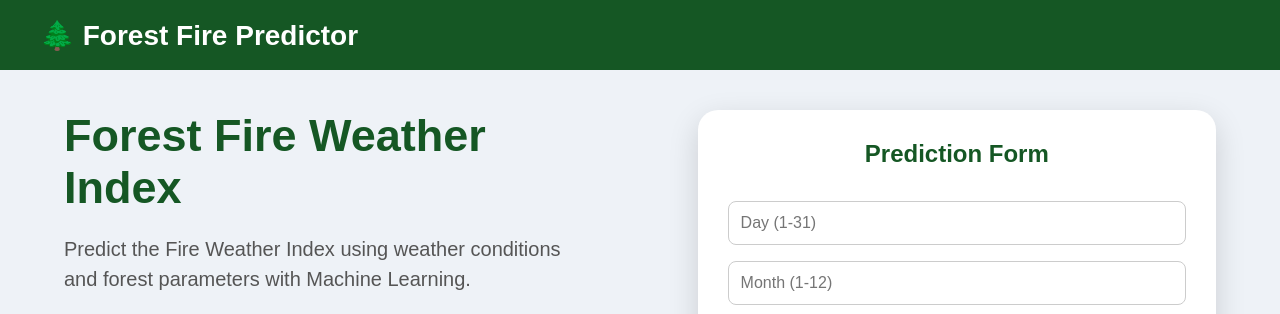
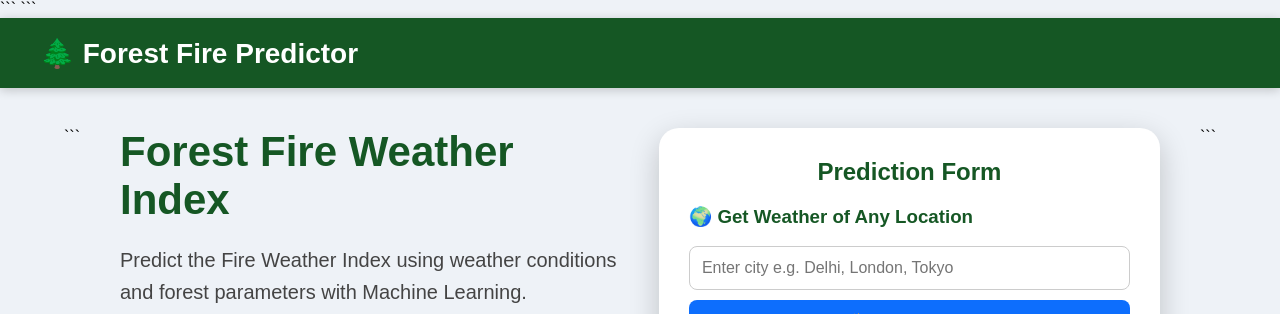
Before and after one commit to Fourierfantastic/forestAgni, a Flask app: page /predictdata in a window 1280 px wide. Shown: the top 314 px of the page. Run offline with Flask 3, Linux system fonts and the light colour scheme.

Commit message:
ui design

````diff
--- a/app.py
+++ b/app.py
@@ -1,4 +1,6 @@
 from flask import Flask,request,render_template
+import requests
+from flask import jsonify,request
 import numpy as np
 import pandas as pd
 import warnings
@@ -23,21 +25,22 @@ def predict_datapoint():
         return render_template('home.html')
     else:
         data = CustomData(
-    day=int(request.form.get("day")),
-    month=int(request.form.get("month")),
-    year=int(request.form.get("year")),
-    Temperature=float(request.form.get("Temperature")),
-    RH=float(request.form.get("RH")),
-    Ws=float(request.form.get("Ws")),
-    Rain=float(request.form.get("Rain")),
-    FFMC=float(request.form.get("FFMC")),
-    DMC=float(request.form.get("DMC")),
-    DC=float(request.form.get("DC")),
-    ISI=float(request.form.get("ISI")),
-    BUI=float(request.form.get("BUI")),
-    Region=int(request.form.get("Region")),
-    Classes=request.form.get("Classes")
-)
+        day=int(request.form.get("day")),
+        month=int(request.form.get("month")),
+        year=int(request.form.get("year")),
+        Temperature=float(request.form.get("Temperature")),
+        RH=float(request.form.get("RH")),
+        Ws=float(request.form.get("Ws")),
+        Rain=float(request.form.get("Rain")),
+        FFMC=float(request.form.get("FFMC")),
+        DMC=float(request.form.get("DMC")),
+        DC=float(request.form.get("DC")),
+        ISI=float(request.form.get("ISI")),
+        BUI=float(request.form.get("BUI")),
+        Region=int(request.form.get("Region")),
+        Classes=request.form.get("Classes")
+    )
+
         pred_df=data.get_data_as_data_frame()
         print(pred_df)
         print("Before Prediction")
@@ -48,28 +51,86 @@ def predict_datapoint():
         print("after Prediction")
         fwi = round(float(results[0]),2)
 
-    if fwi < 5:
-         danger = "🟢 Very Low"
-         image = "very_low.jpg"
-    elif fwi < 15:
-        danger = "🟡 Low to Moderate"
-        image = "low.jpg"
-    elif fwi < 30:
-        danger = "🟠 High"
-        image = "high.jpg"
-    elif fwi < 45:
-        danger = "🔴 Very High"
-        image = "very_high.jpg"
-    else:
-        danger = "🚨 Extreme"
-        image = "extreme.jpg"
+        if fwi < 5:
+            danger = "🟢 Very Low"
+            image = "very_low.jpg"
+        elif fwi < 15:
+            danger = "🟡 Low to Moderate"
+            image = "low.jpg"
+        elif fwi < 30:
+            danger = "🟠 High"
+            image = "high.jpg"
+        elif fwi < 45:
+            danger = "🔴 Very High"
+            image = "very_high.jpg"
+        else:
+            danger = "🚨 Extreme"
+            image = "extreme.jpg"
 
-    return render_template(
-    "home.html",
-    results=fwi,
-    danger=danger,
-    image = image
-)
+        return render_template(
+        "home.html",
+        results=fwi,
+        danger=danger,
+        image = image
+    )
 
+ # current data weather
+@app.route("/current_weather")
+def current_weather():
+
+    city = request.args.get("city")
+
+    if not city:
+        return jsonify({"error": "Please enter a city name."})
+
+    # -------- Geocoding API --------
+
+    geo_url = (
+        f"https://geocoding-api.open-meteo.com/v1/search"
+        f"?name={city}&count=1"
+    )
+
+    geo_response = requests.get(geo_url)
+    geo_data = geo_response.json()
+
+    if "results" not in geo_data:
+        return jsonify({"error": "City not found."})
+
+    latitude = geo_data["results"][0]["latitude"]
+    longitude = geo_data["results"][0]["longitude"]
+    location = geo_data["results"][0]["name"]
+    country = geo_data["results"][0]["country"]
+
+    # -------- Weather API --------
+
+    weather_url = (
+        f"https://api.open-meteo.com/v1/forecast?"
+        f"latitude={latitude}"
+        f"&longitude={longitude}"
+        f"&current=temperature_2m,"
+        f"relative_humidity_2m,"
+        f"wind_speed_10m,"
+        f"rain"
+    )
+
+    weather_response = requests.get(weather_url)
+    weather_data = weather_response.json()
+
+    current = weather_data["current"]
+
+    return jsonify({
+
+        "location": location,
+        "country": country,
+
+        "temperature": current["temperature_2m"],
+
+        "humidity": current["relative_humidity_2m"],
+
+        "wind_speed": current["wind_speed_10m"],
+
+        "rain": current["rain"]
+
+    })
 if __name__=="__main__":
     app.run(host="0.0.0.0",debug=True)
--- a/requirements.txt
+++ b/requirements.txt
@@ -5,4 +5,5 @@ scikit-learn
 matplotlib
 dill
 flask
+requests
 -e .
--- a/static/css/style.css
+++ b/static/css/style.css
@@ -2,16 +2,18 @@
     margin:0;
     padding:0;
     box-sizing:border-box;
-    font-family:Arial,Helvetica,sans-serif;
+    font-family:Arial, Helvetica, sans-serif;
 }
 
 body{
 
     background:#eef2f7;
+
 }
 
 nav{
 
+    width:100%;
     height:70px;
     background:#155724;
     color:white;
@@ -20,6 +22,8 @@ nav{
     padding-left:40px;
     font-size:28px;
     font-weight:bold;
+    box-shadow:0 2px 10px rgba(0,0,0,.2);
+
 }
 
 .container{
@@ -28,32 +32,41 @@ nav{
     margin:40px auto;
     display:flex;
     justify-content:space-between;
+    gap:40px;
+
 }
 
 .left{
 
     width:45%;
+
 }
 
 .left h1{
 
     color:#155724;
-    font-size:45px;
+    font-size:42px;
     margin-bottom:20px;
+
 }
 
 .left p{
 
-    color:#555;
+    color:#444;
     font-size:20px;
-    line-height:30px;
+    line-height:32px;
+
 }
 
 .left img{
 
     width:100%;
+    height:500px;
     margin-top:30px;
     border-radius:20px;
+    object-fit:cover;
+    box-shadow:0 8px 20px rgba(0,0,0,.25);
+
 }
 
 .right{
@@ -62,80 +75,190 @@ nav{
     background:white;
     padding:30px;
     border-radius:20px;
-    box-shadow:0 10px 30px rgba(0,0,0,.15);
+    box-shadow:0 10px 30px rgba(0,0,0,.2);
+
 }
 
 .right h2{
 
     text-align:center;
-    margin-bottom:25px;
     color:#155724;
+    margin-bottom:20px;
+
 }
 
 form{
 
     display:flex;
     flex-direction:column;
+
 }
 
-input,select{
+input,
+select{
 
+    width:100%;
     padding:12px;
     margin:8px 0;
     border-radius:8px;
     border:1px solid #ccc;
     font-size:16px;
+
 }
 
 input:focus,
 select:focus{
 
-    border:2px solid green;
     outline:none;
+    border:2px solid #28a745;
+
 }
 
-button{
+#currentWeatherBtn{
+
+    width:100%;
+    padding:14px;
+    background:#0d6efd;
+    color:white;
+    border:none;
+    border-radius:8px;
+    font-size:18px;
+    cursor:pointer;
+    transition:.3s;
+
+}
+
+#currentWeatherBtn:hover{
+
+    background:#0b5ed7;
+
+}
+
+button[type="submit"]{
 
     margin-top:15px;
-    padding:15px;
+    padding:14px;
     background:#28a745;
     color:white;
     border:none;
     border-radius:8px;
     font-size:18px;
     cursor:pointer;
+    transition:.3s;
+
 }
 
-button:hover{
+button[type="submit"]:hover{
 
-    background:#1f7c35;
+    background:#1e7e34;
+
 }
 
 .result{
-    margin-top:25px;
+
+    margin-top:30px;
     padding:20px;
-    border-radius:12px;
+    border-radius:15px;
     background:#f8f9fa;
     text-align:center;
-    box-shadow:0 5px 15px rgba(0,0,0,0.15);
+    box-shadow:0 8px 20px rgba(0,0,0,.15);
+
 }
 
 .result h2{
+
     margin:12px 0;
+
 }
 
 .danger{
+
     color:#d32f2f;
+    font-size:28px;
     font-weight:bold;
-    font-size:28px;
+
 }
 
 .danger-image{
+
     width:100%;
-    max-width:500px;
-    height:300px;
+    height:320px;
+    margin-top:20px;
+    border-radius:15px;
     object-fit:cover;
-    border-radius:15px;
-    margin-top:20px;
     box-shadow:0 8px 20px rgba(0,0,0,.3);
+
 }
+
+@media(max-width:900px){
+
+.container{
+
+    flex-direction:column;
+
+}
+
+.left,
+.right{
+
+    width:100%;
+
+}
+
+.left img{
+
+    height:350px;
+
+}
+
+}
+
+.weather-search{
+
+    margin-bottom:20px;
+
+}
+
+.weather-search h3{
+
+    margin-bottom:10px;
+    color:#155724;
+
+}
+
+#city{
+
+    width:100%;
+    padding:12px;
+    border-radius:8px;
+    border:1px solid #ccc;
+    margin-bottom:10px;
+
+}
+
+#weatherBtn{
+
+    width:100%;
+    padding:12px;
+    background:#0d6efd;
+    color:white;
+    border:none;
+    border-radius:8px;
+    cursor:pointer;
+    font-size:17px;
+
+}
+
+#weatherBtn:hover{
+
+    background:#084298;
+
+}
+
+#weatherStatus{
+
+    margin-top:10px;
+    font-weight:bold;
+    color:green;
+
+}
--- a/templates/home.html
+++ b/templates/home.html
@@ -1,12 +1,17 @@
 <!DOCTYPE html>
+
 <html lang="en">
 <head>
     <meta charset="UTF-8">
     <meta name="viewport" content="width=device-width, initial-scale=1.0">
+
+```
 <title>Forest Fire Prediction</title>
 
 <link rel="stylesheet"
-          href="{{ url_for('static',filename='css/style.css') }}">
+      href="{{ url_for('static', filename='css/style.css') }}">
+```
+
 </head>
 
 <body>
@@ -19,6 +24,9 @@
 
 <div class="container">
 
+```
+<!-- LEFT SECTION -->
+
 <div class="left">
 
     <h1>Forest Fire Weather Index</h1>
@@ -28,74 +36,422 @@ Predict the Fire Weather Index using weather conditions
         and forest parameters with Machine Learning.
     </p>
 
-<img src="{{ url_for('static',filename='images/forest.jpg') }}">
+    <img src="{{ url_for('static', filename='images/forest.jpg') }}"
+         alt="Forest">
 
 </div>
+
+
+
+<!-- RIGHT SECTION -->
 
 <div class="right">
 
     <h2>Prediction Form</h2>
 
-<form action="{{ url_for('predict_datapoint') }}" method="post">
 
-<input type="number" name="day" placeholder="Day (1-31)" min="1" max="31" required>
+    <!-- WORLD LOCATION SEARCH -->
 
-<input type="number" name="month" placeholder="Month (1-12)" min="1" max="12" required>
+    <div class="weather-search">
 
-<input type="number" name="year" value="2012" readonly>
+        <h3>🌍 Get Weather of Any Location</h3>
 
-<input type="number" step="0.1" name="Temperature" placeholder="Temperature">
+        <input
+            type="text"
+            id="city"
+            placeholder="Enter city e.g. Delhi, London, Tokyo"
+        >
 
-<input type="number" step="0.1" name="RH" placeholder="Relative Humidity">
+        <button
+            type="button"
+            id="weatherBtn">
 
-<input type="number" step="0.1" name="Ws" placeholder="Wind Speed">
+            🌦️ Get Weather
 
-<input type="number" step="0.1" name="Rain" placeholder="Rain">
+        </button>
 
-<input type="number" step="0.1" name="FFMC" placeholder="FFMC">
+        <p id="weatherStatus"></p>
 
-<input type="number" step="0.1" name="DMC" placeholder="DMC">
+    </div>
 
-<input type="number" step="0.1" name="DC" placeholder="DC">
 
-<input type="number" step="0.1" name="ISI" placeholder="ISI">
+    <form action="{{ url_for('predict_datapoint') }}"
+          method="post">
 
-<input type="number" step="0.1" name="BUI" placeholder="BUI">
 
-<select name="Region">
-<option value="0">Bejaia</option>
-<option value="1">Sidi Bel-Abbes</option>
+        <!-- DAY -->
+
+        <input
+            type="number"
+            name="day"
+            placeholder="Day (1-31)"
+            min="1"
+            max="31"
+            required
+        >
+
+
+        <!-- MONTH -->
+
+        <input
+            type="number"
+            name="month"
+            placeholder="Month (1-12)"
+            min="1"
+            max="12"
+            required
+        >
+
+
+        <!-- YEAR -->
+
+        <input
+            type="number"
+            name="year"
+            value="2012"
+            readonly
+        >
+
+
+
+        <!-- TEMPERATURE -->
+
+        <input
+            type="number"
+            id="Temperature"
+            step="0.1"
+            name="Temperature"
+            placeholder="Temperature °C"
+            required
+        >
+
+
+
+        <!-- HUMIDITY -->
+
+        <input
+            type="number"
+            id="RH"
+            step="0.1"
+            name="RH"
+            placeholder="Relative Humidity (%)"
+            required
+        >
+
+
+
+        <!-- WIND SPEED -->
+
+        <input
+            type="number"
+            id="Ws"
+            step="0.1"
+            name="Ws"
+            placeholder="Wind Speed"
+            required
+        >
+
+
+
+        <!-- RAIN -->
+
+        <input
+            type="number"
+            id="Rain"
+            step="0.1"
+            name="Rain"
+            placeholder="Rain (mm)"
+            required
+        >
+
+
+
+        <!-- FFMC -->
+
+        <input
+            type="number"
+            step="0.1"
+            name="FFMC"
+            placeholder="FFMC"
+            required
+        >
+
+
+
+        <!-- DMC -->
+
+        <input
+            type="number"
+            step="0.1"
+            name="DMC"
+            placeholder="DMC"
+            required
+        >
+
+
+
+        <!-- DC -->
+
+        <input
+            type="number"
+            step="0.1"
+            name="DC"
+            placeholder="DC"
+            required
+        >
+
+
+
+        <!-- ISI -->
+
+        <input
+            type="number"
+            step="0.1"
+            name="ISI"
+            placeholder="ISI"
+            required
+        >
+
+
+
+        <!-- BUI -->
+
+        <input
+            type="number"
+            step="0.1"
+            name="BUI"
+            placeholder="BUI"
+            required
+        >
+
+
+
+        <!-- REGION -->
+
+        <select name="Region" required>
+
+            <option value="" disabled selected>
+                Select Region
+            </option>
+
+            <option value="0">
+                Bejaia
+            </option>
+
+            <option value="1">
+                Sidi Bel-Abbes
+            </option>
+
         </select>
 
-<select name="Classes">
-<option value="fire">Fire</option>
-<option value="not fire">Not Fire</option>
+
+
+        <!-- CLASS -->
+
+        <select name="Classes" required>
+
+            <option value="" disabled selected>
+                Select Class
+            </option>
+
+            <option value="fire">
+                Fire
+            </option>
+
+            <option value="not fire">
+                Not Fire
+            </option>
+
         </select>
 
+
+
+        <!-- PREDICT BUTTON -->
+
         <button type="submit">
-Predict FWI
+
+            🔥 Predict FWI
+
         </button>
 
+
     </form>
+
+
+
+    <!-- RESULT -->
+
     {% if results %}
 
     <div class="result">
 
-    <h2>🔥 Predicted FWI : {{ results }}</h2>
 
         <h2>
-        Fire Danger Level :
-        <span class="danger">{{ danger }}</span>
+
+            🔥 Predicted FWI :
+            {{ results }}
+
         </h2>
 
-    <img src="{{url_for('static',filename='images/' + image)}}" class="danger-image">
 
-</div>
-{% endif %}
+        <h2>
+
+            Fire Danger Level :
+
+            <span class="danger">
+
+                {{ danger }}
+
+            </span>
+
+        </h2>
+
+
+        <img
+            src="{{ url_for('static', filename='images/' + image) }}"
+            class="danger-image"
+            alt="Fire Danger">
 
     </div>
 
+
+    {% endif %}
+
+
+</div>
+```
+
 </div>
 
+<!-- JAVASCRIPT -->
+
+<script>
+
+
+document
+.getElementById("weatherBtn")
+.addEventListener("click", function(){
+
+
+    let city =
+        document
+        .getElementById("city")
+        .value
+        .trim();
+
+
+    let status =
+        document
+        .getElementById("weatherStatus");
+
+
+
+    /* CHECK EMPTY CITY */
+
+
+    if(city === ""){
+
+        alert("Please enter a city name.");
+
+        return;
+
+    }
+
+
+
+    /* SHOW LOADING */
+
+
+    status.innerHTML =
+        "⏳ Fetching weather...";
+
+
+
+    /* CALL FLASK API */
+
+
+    fetch(
+        `/current_weather?city=${encodeURIComponent(city)}`
+    )
+
+
+    .then(response => response.json())
+
+
+    .then(data => {
+
+
+        /* CHECK ERROR */
+
+
+        if(data.error){
+
+            status.innerHTML =
+                "❌ " + data.error;
+
+            return;
+
+        }
+
+
+
+        /* AUTO FILL WEATHER */
+
+
+        document
+        .getElementById("Temperature")
+        .value =
+        data.temperature;
+
+
+        document
+        .getElementById("RH")
+        .value =
+        data.humidity;
+
+
+        document
+        .getElementById("Ws")
+        .value =
+        data.wind_speed;
+
+
+        document
+        .getElementById("Rain")
+        .value =
+        data.rain;
+
+
+
+        /* SUCCESS MESSAGE */
+
+
+        status.innerHTML =
+            "✅ Weather loaded for "
+            + (data.location || city);
+
+
+    })
+
+
+    .catch(error => {
+
+
+        console.log(error);
+
+
+        status.innerHTML =
+            "❌ Unable to fetch weather.";
+
+
+    });
+
+
+});
+
+
+</script>
+
 </body>
+
 </html>
````
Also changed, not shown: 13 other files. Lines whose indentation alone changed are shown as unchanged.
